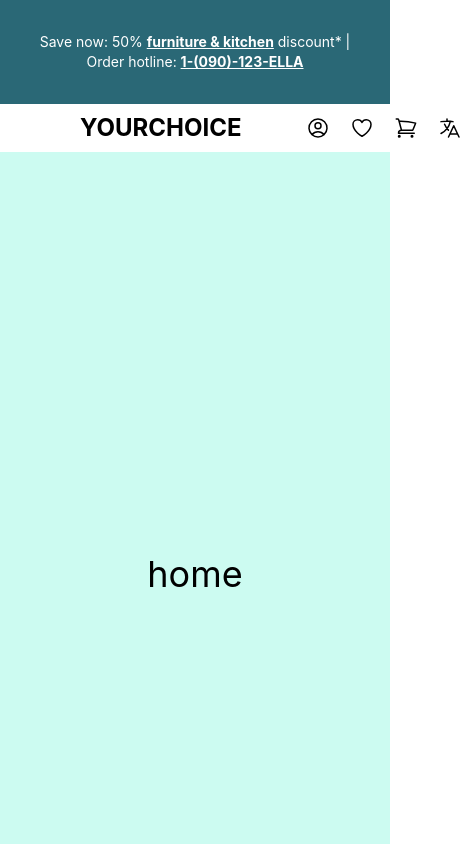
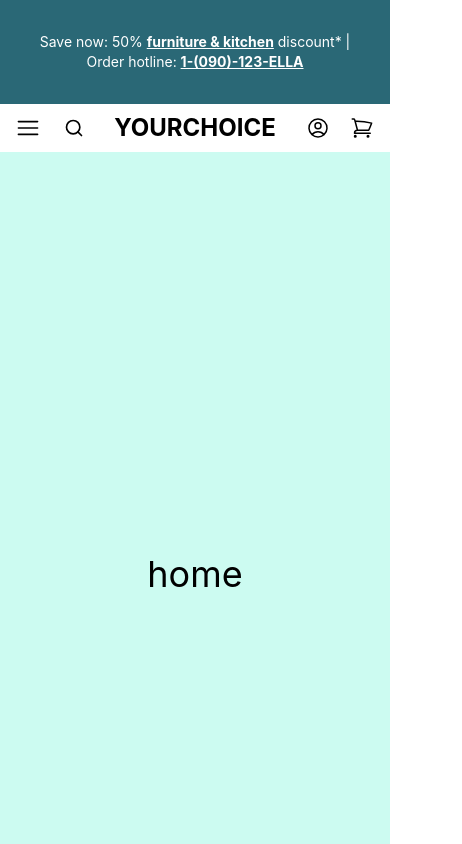
Before and after one commit to dodotechbd/yourchoice, a React (Create React App) app: page / in a window 390 px wide. Shown: the top 844 px of the page, 462 px wide, since content can reach past the window. Built offline with nearby package versions, Linux system fonts and the light colour scheme.

Commit message:
updated responsive issues

```diff
--- a/src/Pages/Shared/Navbar/MainNav.jsx
+++ b/src/Pages/Shared/Navbar/MainNav.jsx
@@ -23,15 +23,18 @@ const MainNav = () => {
   );
   return (
     <div>
-      <div className="flex items-center gap-8 px-4 lg:pt-5 lg:py-0 py-2">
-        <RxHamburgerMenu
-          onClick={() => setIsMenu(true)}
-          className="text-2xl lg:hidden"
-        />
-        <FiSearch
-          onClick={() => setSearch(true)}
-          className="text-xl lg:hidden"
-        />
+      <div className="flex w-full items-center lg:gap-8 px-4 lg:pt-5 lg:py-0 py-2">
+        <div className="lg:hidden flex justify-start gap-6 w-full items-center">
+          <button>
+            <RxHamburgerMenu
+              onClick={() => setIsMenu(true)}
+              className="text-2xl"
+            />
+          </button>
+          <button>
+            <FiSearch onClick={() => setSearch(true)} className="text-xl" />
+          </button>
+        </div>
         <h1 className="lg:text-3xl text-2xl uppercase font-bold">YourChoice</h1>
         <ul className="lg:flex gap-8 font-medium text-[#2D2D2D] hidden">
           {navLink}
--- a/src/Pages/Shared/Navbar/NavSearch.jsx
+++ b/src/Pages/Shared/Navbar/NavSearch.jsx
@@ -28,7 +28,7 @@ const NavSearch = ({ search, closeSearch }) => {
         } fixed top-0 lg:hidden left-0 bg-black/50 w-full h-full`}
       />
       <div
-        className={`fixed top-0 left-0 lg:hidden duration-700 text-gray-800 w-11/12 h-full bg-white ${
+        className={`fixed top-0 left-0 lg:hidden duration-700 text-gray-800 w-[86%] h-full bg-white ${
           search ? "left-0" : "left-[-500px]"
         }`}
       >
--- a/src/Pages/Shared/Navbar/SubNav.jsx
+++ b/src/Pages/Shared/Navbar/SubNav.jsx
@@ -34,7 +34,7 @@ const SubNav = ({ menu, closeMenu }) => {
         } fixed top-0 lg:hidden left-0 bg-black/50 w-full h-full`}
       />
       <div
-        className={`fixed z-10 overflow-auto lg:hidden bg-white duration-700 text-gray-800 w-11/12 h-full top-0 ${
+        className={`fixed z-10 overflow-auto lg:hidden bg-white duration-700 text-gray-800 w-[86%] h-full top-0 ${
           menu ? "left-0" : "left-[-500px]"
         }`}
       >
--- a/src/Pages/Shared/Navbar/UserNav.jsx
+++ b/src/Pages/Shared/Navbar/UserNav.jsx
@@ -8,7 +8,8 @@ import {
 
 const UserNav = () => {
   return (
-    <div className="w-full text-2xl flex gap-5 justify-end items-center">
+    <>
+      <div className="hidden w-full text-2xl lg:flex gap-5 justify-end items-center">
         <button className="">
           <HiOutlineUserCircle />
         </button>
@@ -22,6 +23,15 @@ const UserNav = () => {
           <HiOutlineLanguage />
         </button>
       </div>
+      <div className="lg:hidden w-full flex gap-5 justify-end items-center text-2xl">
+        <button className="">
+          <HiOutlineUserCircle />
+        </button>
+        <button className="">
+          <HiOutlineShoppingCart />
+        </button>
+      </div>
+    </>
   );
 };
 
```
Lines whose indentation alone changed are shown as unchanged.
